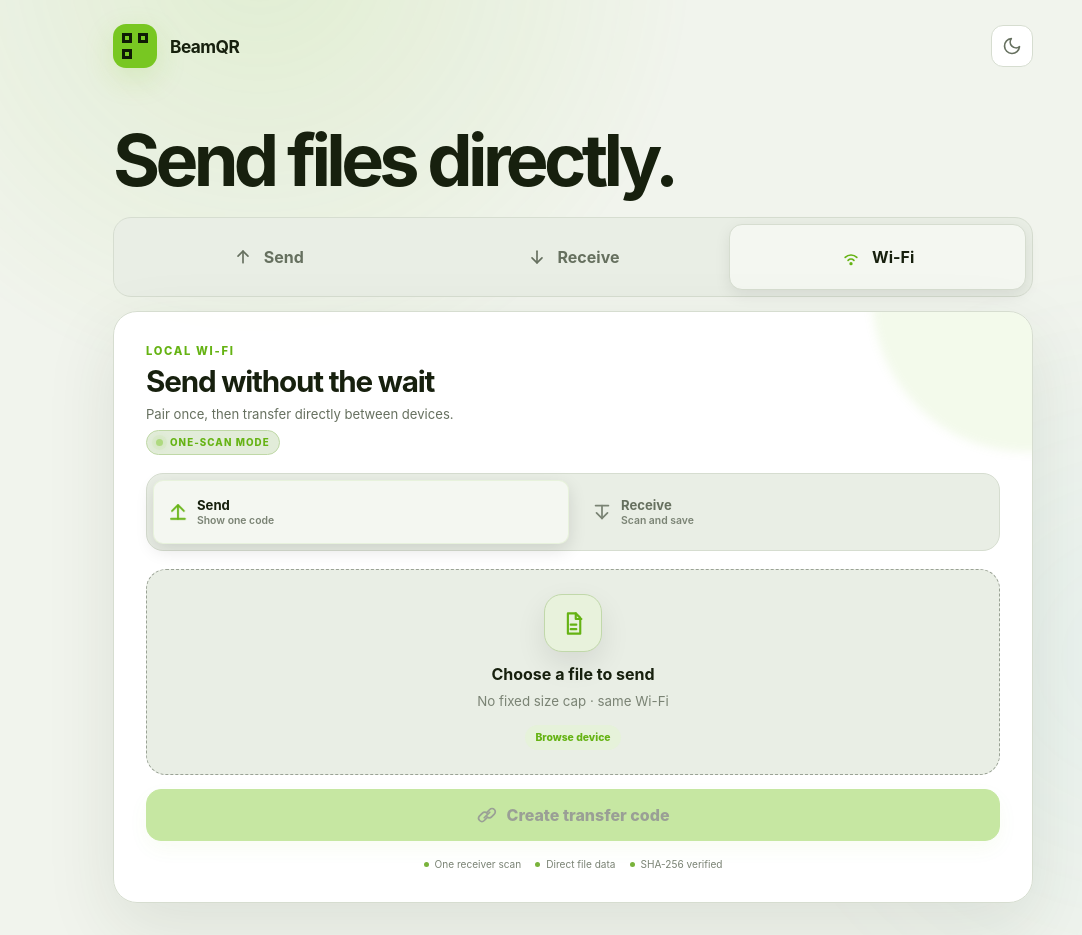
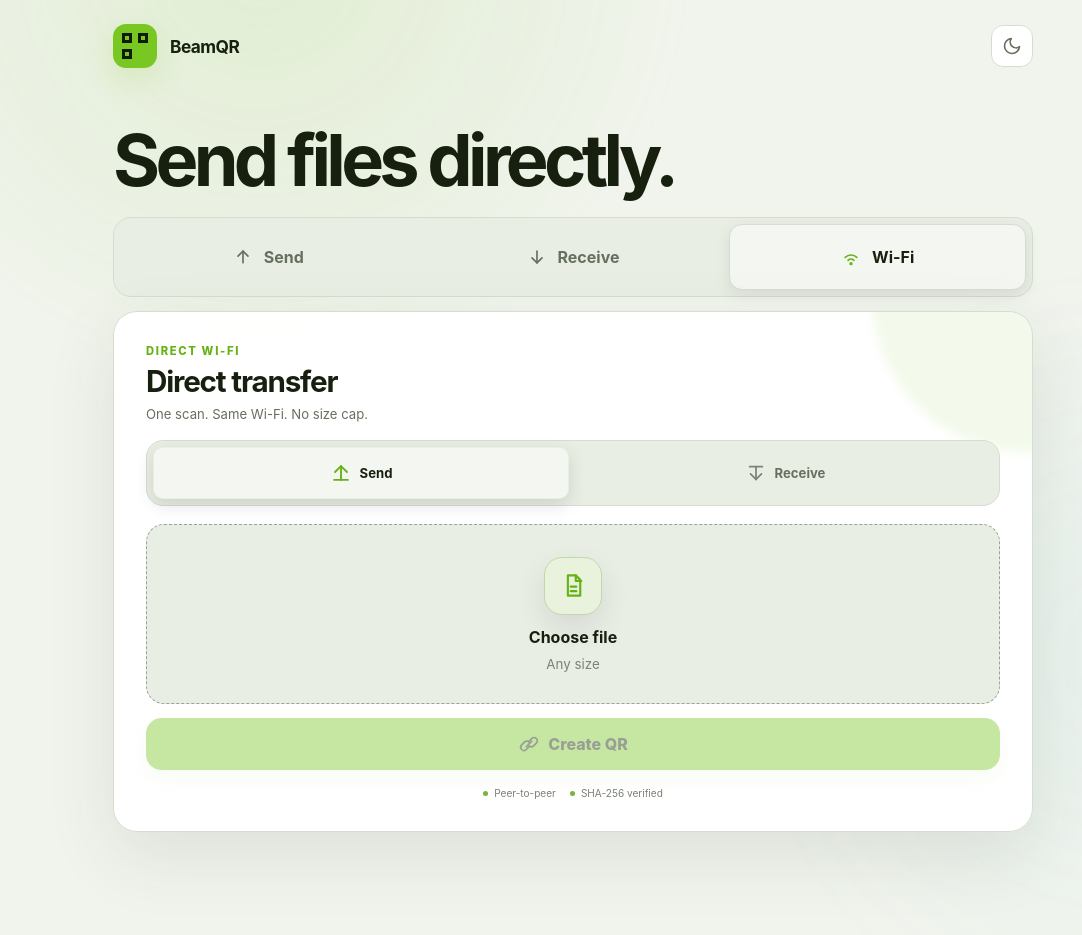
Before and after one commit to Heng-zm/qr-transfer-react, a React (Vite) app: page / in a window 1280 px wide. Both pictures are taken after a click on the button "Wi-Fi". Shown: the whole page, without its empty margins (67-1149 px from the left). After the commit the page ends 864 px from the top, so only its background shows below. Built offline with nearby package versions, Linux system fonts and the light colour scheme.

Commit message:
Simplify direct transfer interface

```diff
--- a/src/WifiTransfer.jsx
+++ b/src/WifiTransfer.jsx
@@ -369,22 +369,21 @@ export default function WifiTransfer({ active = true }) {
 
   return (
     <section className="panel wifi-panel">
-      <div className="panel-heading wifi-heading"><div><div className="step-label">LOCAL WI-FI</div><h2>Send without the wait</h2><p>Pair once, then transfer directly between devices.</p></div>{stage !== 'idle' && <button className="ghost-button compact" onClick={() => reset()}>Start over</button>}</div>
-      <div className="wifi-mode-badge"><span /> ONE-SCAN MODE</div>
+      <div className="panel-heading wifi-heading"><div><div className="step-label">DIRECT WI-FI</div><h2>Direct transfer</h2><p>One scan. Same Wi-Fi. No size cap.</p></div>{stage !== 'idle' && <button className="ghost-button compact" onClick={() => reset()}>Start over</button>}</div>
       <div className="segmented wifi-role-switch">
-        <button className={role === 'send' ? 'active' : ''} onClick={() => reset('send')} aria-pressed={role === 'send'}><WifiIcon name="send" /><span><strong>Send</strong><small>Show one code</small></span></button>
-        <button className={role === 'receive' ? 'active' : ''} onClick={() => reset('receive')} aria-pressed={role === 'receive'}><WifiIcon name="receive" /><span><strong>Receive</strong><small>Scan and save</small></span></button>
+        <button className={role === 'send' ? 'active' : ''} onClick={() => reset('send')} aria-pressed={role === 'send'}><WifiIcon name="send" /><strong>Send</strong></button>
+        <button className={role === 'receive' ? 'active' : ''} onClick={() => reset('receive')} aria-pressed={role === 'receive'}><WifiIcon name="receive" /><strong>Receive</strong></button>
       </div>
 
-      {stage === 'idle' && role === 'send' && <div className="wifi-action-view"><label className={`drop-zone wifi-file ${file ? 'has-file' : ''}`}><input type="file" onChange={(event) => { setFile(event.target.files?.[0] || null); setError('') }} /><span className="wifi-action-icon"><WifiIcon name="file" size={27} /></span><strong>{file ? file.name : 'Choose a file to send'}</strong><small>{file ? `${formatBytes(file.size)} · Tap to replace` : 'No fixed size cap · same Wi-Fi'}</small><em>{file ? 'Ready to pair' : 'Browse device'}</em></label><button className="primary-button full wifi-cta" disabled={!file || busy} onClick={createTransfer}>{busy ? <><span className="spinner" /> Preparing secure link</> : <><WifiIcon name="link" /> Create transfer code</>}</button></div>}
-      {stage === 'idle' && role === 'receive' && <div className={`wifi-receive-ready ${pairDragging ? 'is-dragging' : ''}`} onDragEnter={(event) => { event.preventDefault(); setPairDragging(true) }} onDragOver={(event) => event.preventDefault()} onDragLeave={(event) => { if (!event.currentTarget.contains(event.relatedTarget)) setPairDragging(false) }} onDrop={dropPairImage}><span className="wifi-radar"><WifiIcon name="scan" size={30} /></span><div><strong>Scan once. Receive directly.</strong><small>Use the camera, upload, or drop a saved sender QR.</small></div><div className="wifi-receive-actions"><button className="primary-button wifi-cta" disabled={importingPair} onClick={() => { setStage('scan-sender'); setStatus('Scan the sender code') }}><WifiIcon name="scan" /> Open camera</button><label className={`secondary-button wifi-cta wifi-upload-button ${importingPair ? 'is-loading' : ''}`}><input type="file" accept="image/*" disabled={importingPair} onChange={importPairImage} />{importingPair ? <><span className="spinner" /> Reading QR</> : <><WifiIcon name="image" /> Upload QR</>}</label></div></div>}
+      {stage === 'idle' && role === 'send' && <div className="wifi-action-view"><label className={`drop-zone wifi-file ${file ? 'has-file' : ''}`}><input type="file" onChange={(event) => { setFile(event.target.files?.[0] || null); setError('') }} /><span className="wifi-action-icon"><WifiIcon name="file" size={27} /></span><strong>{file ? file.name : 'Choose file'}</strong><small>{file ? `${formatBytes(file.size)} · Tap to replace` : 'Any size'}</small></label><button className="primary-button full wifi-cta" disabled={!file || busy} onClick={createTransfer}>{busy ? <><span className="spinner" /> Preparing</> : <><WifiIcon name="link" /> Create QR</>}</button></div>}
+      {stage === 'idle' && role === 'receive' && <div className={`wifi-receive-ready ${pairDragging ? 'is-dragging' : ''}`} onDragEnter={(event) => { event.preventDefault(); setPairDragging(true) }} onDragOver={(event) => event.preventDefault()} onDragLeave={(event) => { if (!event.currentTarget.contains(event.relatedTarget)) setPairDragging(false) }} onDrop={dropPairImage}><span className="wifi-radar"><WifiIcon name="scan" size={30} /></span><div><strong>Receive a file</strong><small>Scan, upload, or drop the sender QR.</small></div><div className="wifi-receive-actions"><button className="primary-button wifi-cta" disabled={importingPair} onClick={() => { setStage('scan-sender'); setStatus('Scan the sender code') }}><WifiIcon name="scan" /> Camera</button><label className={`secondary-button wifi-cta wifi-upload-button ${importingPair ? 'is-loading' : ''}`}><input type="file" accept="image/*" disabled={importingPair} onChange={importPairImage} />{importingPair ? <><span className="spinner" /> Reading</> : <><WifiIcon name="image" /> Upload QR</>}</label></div></div>}
 
-      {stage === 'waiting' && <div className="wifi-pair-code" ref={pairCardRef}><div className="wifi-state-heading"><span className="wifi-live-dot" /><div><strong>{status}</strong><small>Keep this screen open—your camera is not needed.</small></div></div>{file && <div className="wifi-pair-file"><WifiIcon name="file" size={18} /><span><strong>{file.name}</strong><small>{formatBytes(file.size)}</small></span></div>}<div className="wifi-qr-shell"><QRCodeView value={pairCode} size={340} /></div><div className="wifi-scan-once"><WifiIcon name="receive" size={18} /><span>Receiver scans once</span></div><div className="wifi-pair-actions"><button className="secondary-button" onClick={savePairQr}><WifiIcon name="download" size={17} /> Save QR</button><button className="secondary-button" onClick={copyPairCode}><WifiIcon name={pairCopied ? 'check' : 'copy'} size={17} /> {pairCopied ? 'Copied' : 'Copy code'}</button></div></div>}
+      {stage === 'waiting' && <div className="wifi-pair-code" ref={pairCardRef}><div className="wifi-state-heading"><span className="wifi-live-dot" /><div><strong>Ready to connect</strong><small>Receiver scans or uploads this QR.</small></div></div>{file && <div className="wifi-pair-file"><WifiIcon name="file" size={18} /><span><strong>{file.name}</strong><small>{formatBytes(file.size)}</small></span></div>}<div className="wifi-qr-shell"><QRCodeView value={pairCode} size={340} /></div><div className="wifi-pair-actions"><button className="secondary-button" onClick={savePairQr}><WifiIcon name="download" size={17} /> Save QR</button><button className="secondary-button" onClick={copyPairCode}><WifiIcon name={pairCopied ? 'check' : 'copy'} size={17} /> {pairCopied ? 'Copied' : 'Copy code'}</button></div></div>}
       {stage === 'scan-sender' && <PairScanner onCode={joinTransfer} />}
       {(stage === 'connecting' || stage === 'sending' || stage === 'receiving' || stage === 'complete') && <div className={`wifi-progress ${stage === 'complete' ? 'is-complete' : ''}`}><div className="wifi-progress-icon">{stage === 'complete' ? <WifiIcon name="check" /> : <span className="wifi-live-dot" />}</div><div className="wifi-progress-copy"><strong>{status}</strong><small>{stage === 'connecting' ? 'Finding the fastest direct route' : stage === 'complete' ? 'Integrity check passed' : 'Keep both devices on this screen'}</small></div><span>{progress}%</span><div className="progress-track"><div className="progress-fill" style={{ width: `${progress}%` }} /></div>{transferStats.total > 0 && <div className="wifi-transfer-metrics"><div><small>Transferred</small><strong>{formatBytes(transferStats.bytes)} <i>/ {formatBytes(transferStats.total)}</i></strong></div><div><small>Speed</small><strong>{transferStats.speed ? `${formatBytes(transferStats.speed)}/s` : 'Starting…'}</strong></div><div><small>Time left</small><strong>{formatEta(transferStats.bytes, transferStats.total, transferStats.speed)}</strong></div></div>}</div>}
-      {result && <button className="primary-button full wifi-cta" onClick={saveResult}><WifiIcon name="download" /> Save {result.name}</button>}
+      {result && <button className="primary-button full wifi-cta" onClick={saveResult}><WifiIcon name="download" /> Save file</button>}
       {error && <div className="error-box" role="alert">{error}</div>}
-      <div className="wifi-trust-row"><span><i /> One receiver scan</span><span><i /> Direct file data</span><span><i /> SHA-256 verified</span></div>
+      <div className="wifi-trust-row"><span><i /> Peer-to-peer</span><span><i /> SHA-256 verified</span></div>
     </section>
   )
 }
--- a/src/styles.css
+++ b/src/styles.css
@@ -186,26 +186,22 @@ h1 { margin: 0; font-size: 1.08rem; letter-spacing: -.03em; }
 .import-summary { display: flex; align-items: center; justify-content: center; gap: 7px; margin-top: 12px; color: var(--muted); font-size: .74rem; }
 .wifi-panel { position: relative; overflow: hidden; isolation: isolate; }
 .wifi-panel::before { content: ''; position: absolute; z-index: -1; width: 310px; height: 310px; right: -150px; top: -170px; border-radius: 50%; background: color-mix(in srgb, var(--accent) 9%, transparent); filter: blur(5px); }
-.wifi-heading { margin-bottom: 8px; }
+.wifi-heading { margin-bottom: 18px; }
 .wifi-heading p { margin: 7px 0 0; color: var(--muted); font-size: .82rem; }
-.wifi-mode-badge { width: fit-content; display: flex; align-items: center; gap: 7px; margin-bottom: 18px; padding: 6px 9px; border: 1px solid color-mix(in srgb, var(--accent) 24%, var(--border)); border-radius: 99px; background: color-mix(in srgb, var(--accent) 6%, var(--surface-3)); color: var(--accent-strong); font-size: .61rem; font-weight: 850; letter-spacing: .11em; }
-.wifi-mode-badge span, .wifi-live-dot { width: 7px; height: 7px; flex: 0 0 auto; border-radius: 50%; background: var(--accent); box-shadow: 0 0 0 4px color-mix(in srgb, var(--accent) 10%, transparent), 0 0 9px color-mix(in srgb, var(--accent) 50%, transparent); animation: pulse 1.25s infinite; }
+.wifi-live-dot { width: 7px; height: 7px; flex: 0 0 auto; border-radius: 50%; background: var(--accent); box-shadow: 0 0 0 4px color-mix(in srgb, var(--accent) 10%, transparent), 0 0 9px color-mix(in srgb, var(--accent) 50%, transparent); animation: pulse 1.25s infinite; }
 .wifi-role-switch { gap: 8px; padding: 6px; margin-bottom: 18px; border-radius: 17px; }
-.wifi-role-switch button { justify-content: flex-start; min-height: 64px; padding: 10px 14px; text-align: left; }
+.wifi-role-switch button { justify-content: center; min-height: 52px; padding: 9px 14px; }
 .wifi-role-switch button > .icon { color: var(--faint); transition: color .2s ease, transform .28s var(--motion-spring); }
-.wifi-role-switch button > span { display: grid; gap: 1px; }
 .wifi-role-switch button strong { font-size: .82rem; }
-.wifi-role-switch button small { color: var(--faint); font-size: .65rem; font-weight: 600; }
 .wifi-role-switch button.active { box-shadow: 0 6px 18px rgba(0,0,0,.12), inset 0 0 0 1px color-mix(in srgb, var(--accent) 10%, transparent); }
 .wifi-role-switch button.active > .icon { color: var(--accent-strong); transform: scale(1.08); }
 .wifi-action-view { animation: reveal-up .4s var(--motion-smooth) both; }
-.wifi-file { min-height: 205px; border-radius: 20px; }
+.wifi-file { min-height: 180px; border-radius: 18px; }
 .wifi-action-icon { width: 58px; height: 58px; display: grid; place-items: center; margin-bottom: 3px; border: 1px solid color-mix(in srgb, var(--accent) 22%, var(--border)); border-radius: 18px; background: color-mix(in srgb, var(--accent) 10%, var(--surface-2)); color: var(--accent-strong); box-shadow: 0 12px 30px rgba(0,0,0,.09); transition: transform .3s var(--motion-spring); }
 .wifi-file:hover .wifi-action-icon { transform: translateY(-4px) rotate(-3deg); }
 .wifi-file strong { max-width: 90%; overflow: hidden; text-overflow: ellipsis; white-space: nowrap; }
-.wifi-file em { margin-top: 7px; padding: 6px 10px; border-radius: 99px; background: color-mix(in srgb, var(--accent) 11%, var(--surface-2)); color: var(--accent-strong); font-size: .65rem; font-style: normal; font-weight: 800; }
 .wifi-cta { min-height: 52px; border-radius: 15px; }
-.wifi-receive-ready { position: relative; overflow: hidden; display: grid; place-items: center; gap: 10px; padding: 30px 22px 22px; border: 1px solid var(--border); border-radius: 20px; background: radial-gradient(circle at 50% 24%, color-mix(in srgb, var(--accent) 8%, transparent), transparent 36%), var(--surface-3); text-align: center; animation: reveal-up .4s var(--motion-smooth) both; }
+.wifi-receive-ready { position: relative; overflow: hidden; display: grid; place-items: center; gap: 10px; padding: 25px 22px 20px; border: 1px solid var(--border); border-radius: 18px; background: var(--surface-3); text-align: center; animation: reveal-up .4s var(--motion-smooth) both; }
 .wifi-receive-ready.is-dragging { border-color: var(--accent-strong); background: color-mix(in srgb, var(--accent) 9%, var(--surface-3)); box-shadow: inset 0 0 0 2px color-mix(in srgb, var(--accent) 12%, transparent); }
 .wifi-receive-ready.is-dragging::after { content: 'Drop QR image'; position: absolute; z-index: 4; display: grid; place-items: center; inset: 0; border-radius: inherit; background: color-mix(in srgb, var(--surface-3) 88%, transparent); color: var(--accent-strong); font-size: .85rem; font-weight: 850; pointer-events: none; backdrop-filter: blur(8px); }
 .wifi-receive-ready > div { display: grid; gap: 5px; }
@@ -215,7 +211,7 @@ h1 { margin: 0; font-size: 1.08rem; letter-spacing: -.03em; }
 .wifi-upload-button { cursor: pointer; }
 .wifi-upload-button.is-loading { cursor: wait; opacity: .68; }
 .wifi-upload-button input { position: absolute; width: 1px; height: 1px; opacity: 0; pointer-events: none; }
-.wifi-radar { width: 74px; height: 74px; display: grid; place-items: center; margin-bottom: 6px; border: 1px solid color-mix(in srgb, var(--accent) 34%, var(--border)); border-radius: 50%; background: color-mix(in srgb, var(--accent) 9%, var(--surface-2)); color: var(--accent-strong); box-shadow: 0 0 0 9px color-mix(in srgb, var(--accent) 4%, transparent); animation: wifi-radar 2.4s ease-in-out infinite; }
+.wifi-radar { width: 62px; height: 62px; display: grid; place-items: center; margin-bottom: 4px; border: 1px solid color-mix(in srgb, var(--accent) 28%, var(--border)); border-radius: 18px; background: color-mix(in srgb, var(--accent) 8%, var(--surface-2)); color: var(--accent-strong); }
 .wifi-pair-code { display: grid; place-items: center; gap: 17px; padding: 20px; border: 1px solid var(--border); border-radius: 21px; background: var(--surface-3); text-align: center; animation: reveal-up .4s var(--motion-smooth) both; }
 .wifi-state-heading { display: flex; align-items: center; gap: 11px; justify-self: stretch; text-align: left; }
 .wifi-state-heading > div { display: grid; gap: 3px; }
@@ -226,7 +222,6 @@ h1 { margin: 0; font-size: 1.08rem; letter-spacing: -.03em; }
 .wifi-pair-file small { color: var(--faint); font-size: .63rem; }
 .wifi-qr-shell { width: min(100%, 400px); padding: 10px; border-radius: 27px; background: linear-gradient(145deg, #fff, #f2f7ed); box-shadow: 0 22px 55px rgba(0,0,0,.18); }
 .wifi-pair-code .qr-code-frame { width: 100%; box-shadow: none; }
-.wifi-scan-once { display: flex; align-items: center; gap: 8px; color: var(--accent-strong); font-size: .74rem; font-weight: 800; }
 .wifi-pair-actions { width: 100%; display: grid; grid-template-columns: 1fr 1fr; gap: 8px; }
 .wifi-pair-actions button { min-height: 42px; }
 .wifi-scanner { position: relative; overflow: hidden; min-height: clamp(390px, 62vh, 620px); border: 1px solid color-mix(in srgb, var(--accent) 22%, var(--border)); border-radius: 21px; background: #050706; box-shadow: 0 20px 50px rgba(0,0,0,.2); animation: reveal-up .38s var(--motion-smooth) both; }
@@ -256,7 +251,6 @@ h1 { margin: 0; font-size: 1.08rem; letter-spacing: -.03em; }
 .wifi-trust-row { display: flex; align-items: center; justify-content: center; flex-wrap: wrap; gap: 8px 14px; margin-top: 17px; color: var(--faint); font-size: .63rem; }
 .wifi-trust-row span { display: flex; align-items: center; gap: 6px; }
 .wifi-trust-row i { width: 5px; height: 5px; border-radius: 50%; background: color-mix(in srgb, var(--accent) 70%, var(--faint)); }
-@keyframes wifi-radar { 50% { box-shadow: 0 0 0 16px transparent; transform: scale(1.03); } }
 .status-card, .result-card { margin-top: 16px; padding: 16px; border: 1px solid var(--border); border-radius: 15px; background: var(--surface-3); animation: reveal-up .38s var(--motion-smooth) both; }
 .status-line, .status-line > div { display: flex; justify-content: space-between; align-items: center; gap: 9px; } .status-line > div { justify-content: flex-start; }
 .status-indicator { width: 8px; height: 8px; border-radius: 50%; background: var(--faint); } .status-indicator.active { background: var(--accent); box-shadow: 0 0 0 4px color-mix(in srgb, var(--accent) 12%, transparent); animation: pulse 1.2s infinite; }
@@ -295,7 +289,7 @@ button:active:not(:disabled) { transform: translateY(1px) scale(.975) !important
   .calibration-card { grid-template-columns: 1fr; gap: 9px; } .camera-metrics { justify-content: space-between; }
   .split-controls, .sender-actions { align-items: stretch; } .sender-actions { flex-direction: column-reverse; } .awake-badge { justify-content: center; }
   .receive-metrics { display: block; } .receive-metrics small:last-child { text-align: left; }
-  .wifi-panel { padding: 18px; } .wifi-heading p { max-width: 230px; } .wifi-role-switch button { min-height: 60px; padding: 9px 10px; } .wifi-role-switch button small { display: none; }
+  .wifi-panel { padding: 18px; } .wifi-heading p { max-width: 230px; } .wifi-role-switch button { min-height: 50px; padding: 9px 10px; }
   .wifi-file { min-height: 190px; } .wifi-receive-actions { grid-template-columns: 1fr; } .wifi-pair-code { padding: 15px; } .wifi-qr-shell { padding: 6px; border-radius: 22px; } .wifi-state-heading small { max-width: 240px; } .wifi-pair-actions { grid-template-columns: 1fr; }
   .wifi-scanner { min-height: 68vh; } .wifi-progress { padding: 16px; } .wifi-transfer-metrics { grid-template-columns: 1.4fr 1fr; } .wifi-transfer-metrics > div:last-child { grid-column: 1 / -1; } .wifi-trust-row { gap: 7px 11px; }
 }
```
